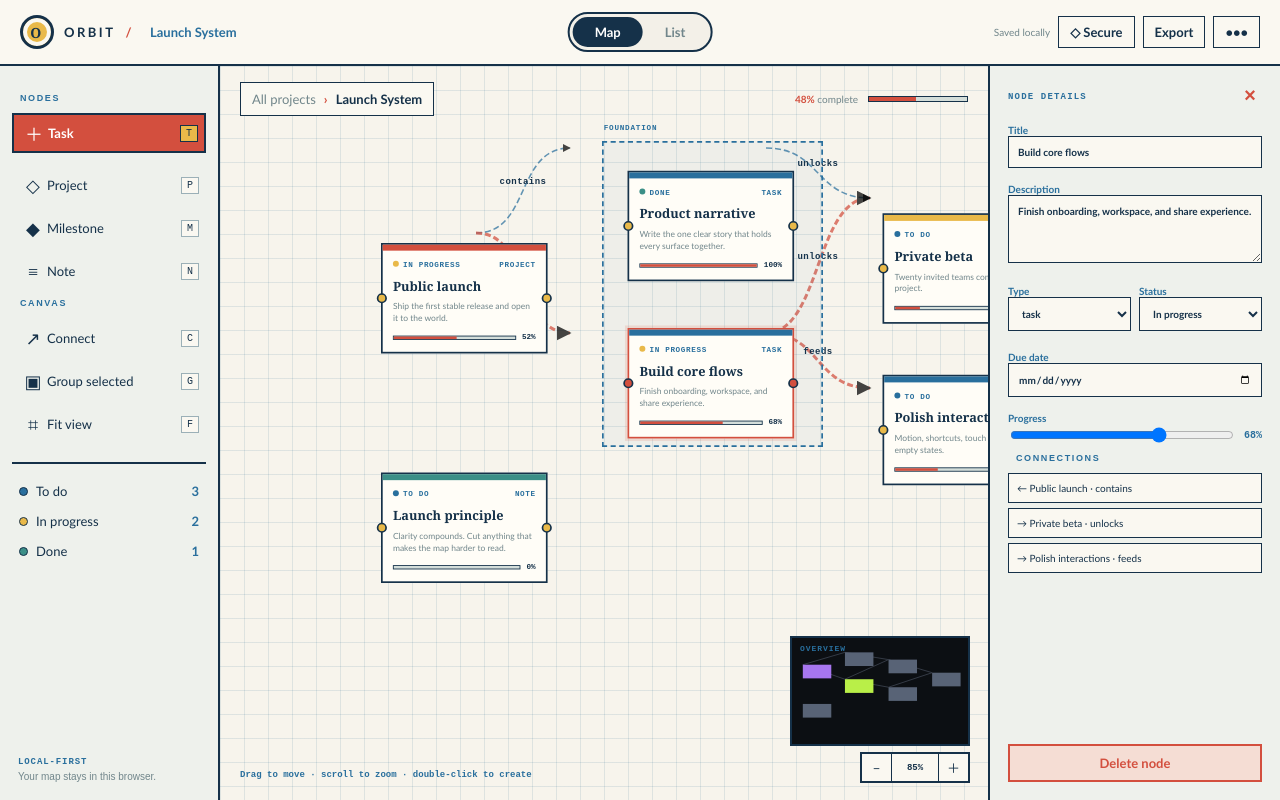
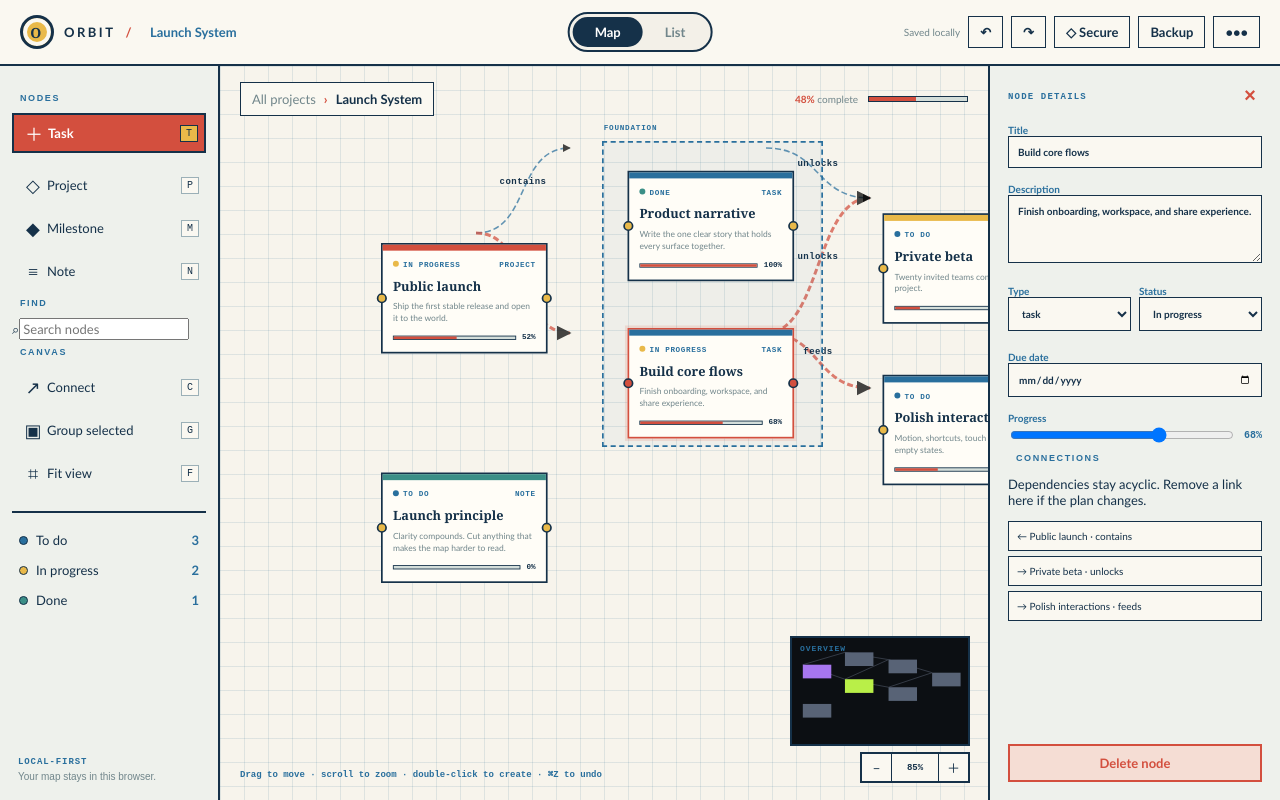
Before and after one commit to aeiouvcode/orbit-graph, a website: page index.html in a window 1280 px wide. Drawn offline with Linux system fonts and the light colour scheme.

Commit message:
Deepen graph planning core and add safe recovery

```diff
--- a/index.html
+++ b/index.html
@@ -2,7 +2,7 @@
 <html lang="en">
 <head>
 <meta charset="UTF-8"><meta name="viewport" content="width=device-width,initial-scale=1,maximum-scale=1,user-scalable=no">
-<meta name="theme-color" content="#090a0d"><meta http-equiv="Content-Security-Policy" content="default-src 'self'; script-src 'self'; style-src 'self' 'unsafe-inline'; img-src 'self' data: blob:; font-src 'self'; connect-src 'none'; media-src 'none'; object-src 'none'; frame-src 'none'; base-uri 'none'; form-action 'none'; upgrade-insecure-requests"><meta name="referrer" content="no-referrer"><title>Orbit - graph project manager</title>
+<meta name="theme-color" content="#edf2f5"><meta http-equiv="Content-Security-Policy" content="default-src 'self'; script-src 'self'; style-src 'self' 'unsafe-inline'; img-src 'self' data: blob:; font-src 'self'; connect-src 'none'; media-src 'none'; object-src 'none'; frame-src 'none'; base-uri 'none'; form-action 'none'; upgrade-insecure-requests"><meta name="referrer" content="no-referrer"><title>Orbit - graph project manager</title>
 <link rel="stylesheet" href="style.css">
 </head>
 <body>
@@ -10,7 +10,7 @@
 <header>
   <div class="brand"><div class="mark">O</div><span>ORBIT</span><b>/</b><button id="projectName">Launch System</button></div>
   <div class="header-center"><button class="pill active" data-view="map">Map</button><button class="pill" data-view="list">List</button></div>
-  <div class="header-actions"><span id="saveState">Saved locally</span><button id="securityBtn" title="Encryption">◇ Secure</button><button id="exportBtn" title="Export JSON">Export</button><button id="moreBtn" title="More">•••</button></div>
+  <div class="header-actions"><span id="saveState">Saved locally</span><button id="undoBtn" title="Undo (Ctrl/⌘ Z)" disabled>↶</button><button id="redoBtn" title="Redo (Ctrl/⌘ Shift Z)" disabled>↷</button><button id="securityBtn" title="Encryption">◇ Secure</button><button id="exportBtn" title="Download encrypted backup">Backup</button><button id="moreBtn" title="More">•••</button></div>
 </header>
 <div class="shell">
 <aside class="left">
@@ -19,7 +19,7 @@
  <button class="tool" data-add="project"><i>◇</i><span>Project</span><kbd>P</kbd></button>
  <button class="tool" data-add="milestone"><i>◆</i><span>Milestone</span><kbd>M</kbd></button>
  <button class="tool" data-add="note"><i>≡</i><span>Note</span><kbd>N</kbd></button>
- <div class="section-label">CANVAS</div>
+ <div class="section-label">FIND</div><label class="search"><span>⌕</span><input id="nodeSearch" type="search" placeholder="Search nodes" autocomplete="off"></label><div class="section-label">CANVAS</div>
  <button class="tool" id="connectMode"><i>↗</i><span>Connect</span><kbd>C</kbd></button>
  <button class="tool" id="groupBtn"><i>▣</i><span>Group selected</span><kbd>G</kbd></button>
  <button class="tool" id="fitBtn"><i>⌗</i><span>Fit view</span><kbd>F</kbd></button>
@@ -32,7 +32,7 @@
  <div class="canvas-top"><div class="crumb"><span>All projects</span><b>›</b><strong>Launch System</strong></div><div class="stats"><span><b id="progressText">42%</b> complete</span><div class="bar"><i id="progressBar"></i></div></div></div>
  <div class="minimap"><canvas id="mini" width="180" height="110"></canvas><span>OVERVIEW</span></div>
  <div class="zoom"><button id="zoomOut">−</button><span id="zoomText">100%</span><button id="zoomIn">＋</button></div>
- <div class="help">Drag to move · scroll to zoom · double-click to create</div>
+ <div class="help">Drag to move · scroll to zoom · double-click to create · ⌘Z to undo</div>
 </main>
 <aside class="inspector" id="inspector">
  <div class="emptyInspector"><div class="bigmark">◇</div><h3>Select a node</h3><p>Choose anything on the canvas to see its details.</p></div>
@@ -43,7 +43,7 @@
    <div class="two"><label>Type<select id="nodeType"><option>task</option><option>project</option><option>milestone</option><option>note</option></select></label><label>Status<select id="nodeStatus"><option value="todo">To do</option><option value="doing">In progress</option><option value="done">Done</option><option value="blocked">Blocked</option></select></label></div>
    <label>Due date<input type="date" id="nodeDue"></label>
    <label>Progress<div class="range-row"><input type="range" id="nodeProgress" min="0" max="100"><output id="nodeProgressOut">0%</output></div></label>
-   <div class="section-label">CONNECTIONS</div><div id="connectionList"></div>
+   <div class="section-label">CONNECTIONS</div><p class="connection-help">Dependencies stay acyclic. Remove a link here if the plan changes.</p><div id="connectionList"></div>
    <button class="danger" id="deleteNode">Delete node</button>
  </div>
 </aside>
@@ -51,7 +51,7 @@
 <button id="mobileAdd">＋</button>
 <div id="toast"></div>
 <input type="file" id="importFile" accept="application/json,.orbit" hidden>
-<div class="modal" id="moreMenu" hidden><button id="newProject">New blank map</button><button id="importBtn">Import JSON</button><button id="resetDemo">Restore demo</button></div>
+<div class="modal" id="moreMenu" hidden><button id="newProject">New blank map</button><button id="importBtn">Restore backup</button><button id="resetDemo">Restore demo</button></div>
 </div>
 <div id="cryptoGate" class="crypto-gate" hidden>
  <form id="cryptoForm" class="crypto-card" autocomplete="off">
```
